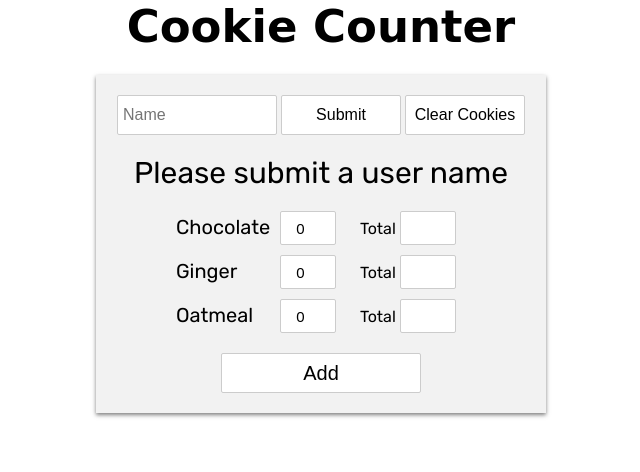
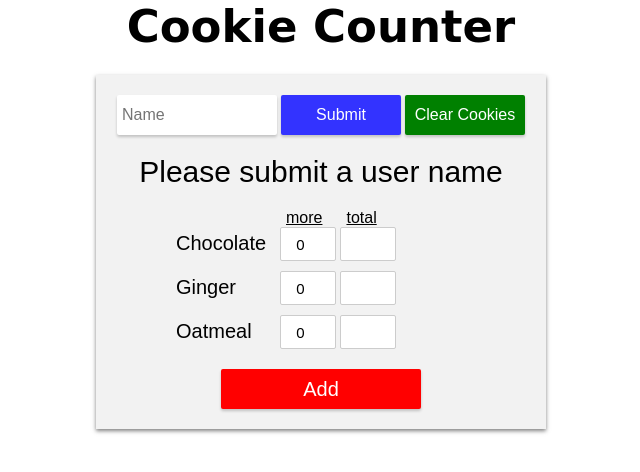
Before and after one commit to WojoSite/MSW_Cookies, a plain HTML site: page index.html in a window 1280 px wide. Shown: the whole page, without its empty margins (319-959 px from the left). Drawn offline with nearby package versions, Linux system fonts and the light colour scheme; a web font is replaced by a local one.

Commit message:
fixed empty string entry bug

```diff
--- a/index.html
+++ b/index.html
@@ -5,7 +5,7 @@
     <meta name="viewport" content="width=device-width, initial-scale=1">
     <title>MSW_Cookies</title>
     <link rel="icon" href="images/cookie.png">
-    <link href="https://fonts.googleapis.com/css?family=Baloo+Bhaina|Rubik" rel="stylesheet">
+    <link href="https://fonts.googleapis.com/css?family=Baloo+Bhaina|Ralewa" rel="stylesheet">
     <link rel="stylesheet" href="styles.css">
   </head>
 
@@ -32,22 +32,25 @@
       </div>
 
       <div id="product-container">
+        <div id="product-row">
+          <div id="product-header-container">
+            <div class="header-item">more</div>
+            <div class="header-item">total</div>
+          </div>
+        </div>
         <div class="product-row">
           <div class="product-name">Chocolate</div>
           <input class="adder" id="chocolate-adder" type="number" name="" value="" placeholder="0">
-          <div class="total-label">Total</div>
           <input class="total" id="chocolate-total" type="number" name="" value="">
         </div>
         <div class="product-row">
           <div class="product-name">Ginger</div>
           <input class="adder" id="ginger-adder" type="number" name="" value="" placeholder="0">
-          <div class="total-label">Total</div>
           <input class="total" id="ginger-total" type="number" name="" value="">
         </div>
         <div class="product-row">
           <div class="product-name">Oatmeal</div>
           <input class="adder" id="oatmeal-adder" type="number" name="" value="" placeholder="0">
-          <div class="total-label">Total</div>
           <input class="total" id="oatmeal-total" type="number" name="" value="">
         </div>
       </div>
--- a/script.js
+++ b/script.js
@@ -32,6 +32,7 @@ $(document).ready(function() {
         Cookies.set('chocolate', 0);
         Cookies.set('ginger', 0);
         Cookies.set('oatmeal', 0);
+        $('#name-input').val(null);
         BakeryApp.showTotals();
       },
       calculate: function(){
@@ -39,6 +40,16 @@ $(document).ready(function() {
           var chocVal = $('#chocolate-adder').val();
           var gingerVal = $('#ginger-adder').val();
           var oatmealVal = $('#oatmeal-adder').val();
+          if (chocVal == "" || NaN){
+            chocVal = 0;
+          }
+          if (oatmealVal == "" || NaN){
+            oatmealVal = 0;
+          }
+          if (oatmealVal == "" || NaN){
+            oatmealVal = 0;
+          }
+
           if (Cookies.get('chocolate')){
             var chocVal = parseInt(Cookies.get('chocolate')) + parseInt(chocVal);
           }
--- a/styles.css
+++ b/styles.css
@@ -34,9 +34,11 @@ body{
   padding: 0 5px;
   height: 40px;
   width: 160px;
-  border: 1px solid #cccccc;
+  /*border: 1px solid #cccccc;*/
   font-size: 16px;
   border-radius: 2px;
+  box-shadow: 0 2px 3px rgba(0, 0, 0, 0.2);
+  border: 0;
 }
 
 #submit-button, #logout-button{
@@ -46,18 +48,40 @@ body{
   /*margin: 0;*/
   height: 40px;
   width: 120px;
-  color: black;
-  background-color: white;
-  border: 1px solid #cccccc;
+  /*border: 1px solid #cccccc;*/
+  border: 0;
   font-size: 16px;
   text-align: center;
   cursor: pointer;
   border-radius: 2px;
+  box-shadow: 0 2px 3px rgba(0, 0, 0, 0.2);
+  color: white;
 }
 
-#submit-button:hover, #logout-button:hover, .addBtn:hover{
-   background-color: #cccccc;
+#submit-button{
+  background-color: #3333ff;
 }
+
+#submit-button:hover{
+  background-color: #6666ff;
+}
+
+#submit-button:active{
+  background-color: #0000ff;
+}
+
+#logout-button{
+  background-color: #008000;
+}
+
+#logout-button:hover{
+  background-color: #00b300;
+}
+
+#logout-button:active{
+  background-color: #004d00;
+}
+
 
 #submit-button:active, #logout-button:active, .addBtn:active{
   color: white;
@@ -74,7 +98,7 @@ body{
 #name-display{
   margin: 0;
   font-size: 30px;
-  font-family: 'Rubik', sans-serif;
+  font-family: 'Raleway', sans-serif;
 }
 
 /*=== PRODUCT AREA ===*/
@@ -86,14 +110,26 @@ body{
 
 .product-row{
   position: relative;
-  margin: 10px 0;
+  margin: 0 0 10px 0;
 }
 
+#product-header-container{
+  margin: 0 0 0 100px;
+}
+
+.header-item{
+  display: inline-block;
+  margin: 0 10px;
+  text-decoration: underline;
+  font-family: 'Raleway', sans-serif;
+}
+
+
 .product-name{
-  height: 30px;
+  height: 25px;
   width: 100px;
   font-size: 20px;
-  font-family: 'Rubik', sans-serif;
+  font-family: 'Raleway', sans-serif;
 }
 
 .adder{
@@ -112,18 +148,30 @@ body{
   /*margin: 0;*/
   height: 40px;
   width: 200px;
-  color: black;
-  background-color: white;
-  border: 1px solid #cccccc;
+  border: 0;
   text-align: center;
   cursor: pointer;
   border-radius: 2px;
   font-size: 20px;
+  background-color: #ff0000;
+  color: white;
+  box-shadow: 0 2px 3px rgba(0, 0, 0, 0.2);
 }
+
+.addBtn:hover{
+  background-color: #ff3333;
+}
+
+.addBtn:active{
+  background-color: #cc0000;
+}
+
 
 .total-label{
   margin: 0 0 0 20px;
   font-family: 'Rubik', sans-serif;
+  font-size: 20px;
+  color: #4d4d4d;
 }
 
 .total{
```
